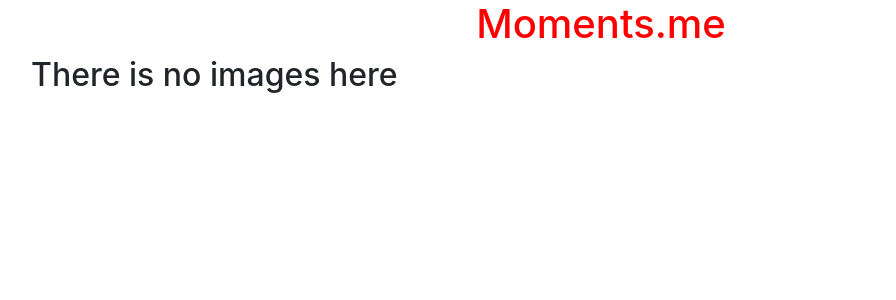
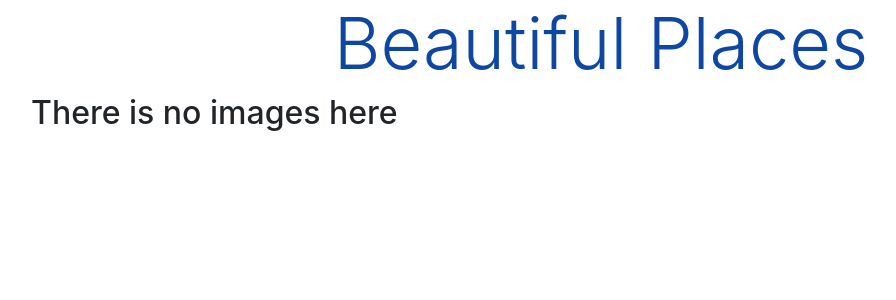
Before and after one commit to cherucole/Photos.me, a Django app: page / in a window 1280 px wide. Shown: the part 56-356 px from the top of the page, without its empty margins (39-935 px from the left). Run offline with Django 3.2, Linux system fonts and the light colour scheme; data that the repository does not hold is empty; some libraries are stand-ins or nearby versions.

Commit message:
failed external fonts loading

```diff
--- a/photoapp/static/css/images.css
+++ b/photoapp/static/css/images.css
@@ -1,10 +1,9 @@
 h1
 {
-  color: red;
+  font-family: 'Dancing Script', cursive;
 }
 
 
-
-.modal-backdrop.in {
-	opacity: 0.1;
+.modal-backdrop.show {
+    opacity: 0.8;
 }
--- a/photoapp/templates/images/base.html
+++ b/photoapp/templates/images/base.html
@@ -3,6 +3,14 @@
 <!DOCTYPE html>
 <html>
 <head>
+
+    <link href="https://fonts.googleapis.com/css?family=Dancing+Script" rel="stylesheet">
+
+    <style>
+      body {
+font-family: 'Dancing Script', cursive;
+      }
+    </style>
   <meta charset="utf-8">
 
   {% if title %}
@@ -21,7 +29,9 @@
 {% include 'navbar.html' %}
 
 {% block content %}
-<h1 class='text-center' > Moments.me </h1>
+
+<h3 style="text-align:center; color:#0d47a1" class="display-3">Beautiful Places</h3>
+
 
 {% endblock %}
 
```
